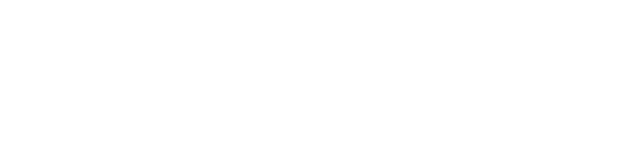
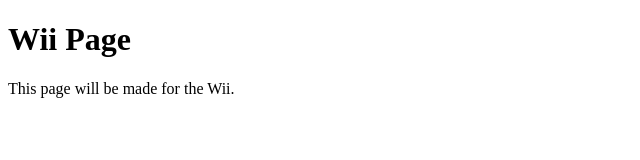
Before and after one commit to atm959/atm959.github.io, a plain HTML site: page index.html in a window 1280 px wide. Shown: the whole page, without its empty margins (0-640 px from the left). Drawn offline with Linux system fonts and the light colour scheme.

Commit message:
Wii Page Updated

```diff
--- a/index.html
+++ b/index.html
@@ -4,6 +4,7 @@
 		<title>Wii Page</title>
 	</head>
 	<body>
-
+		<h1>Wii Page</h1>
+		<p>This page will be made for the Wii.</p>
 	</body>
 </html>
```
